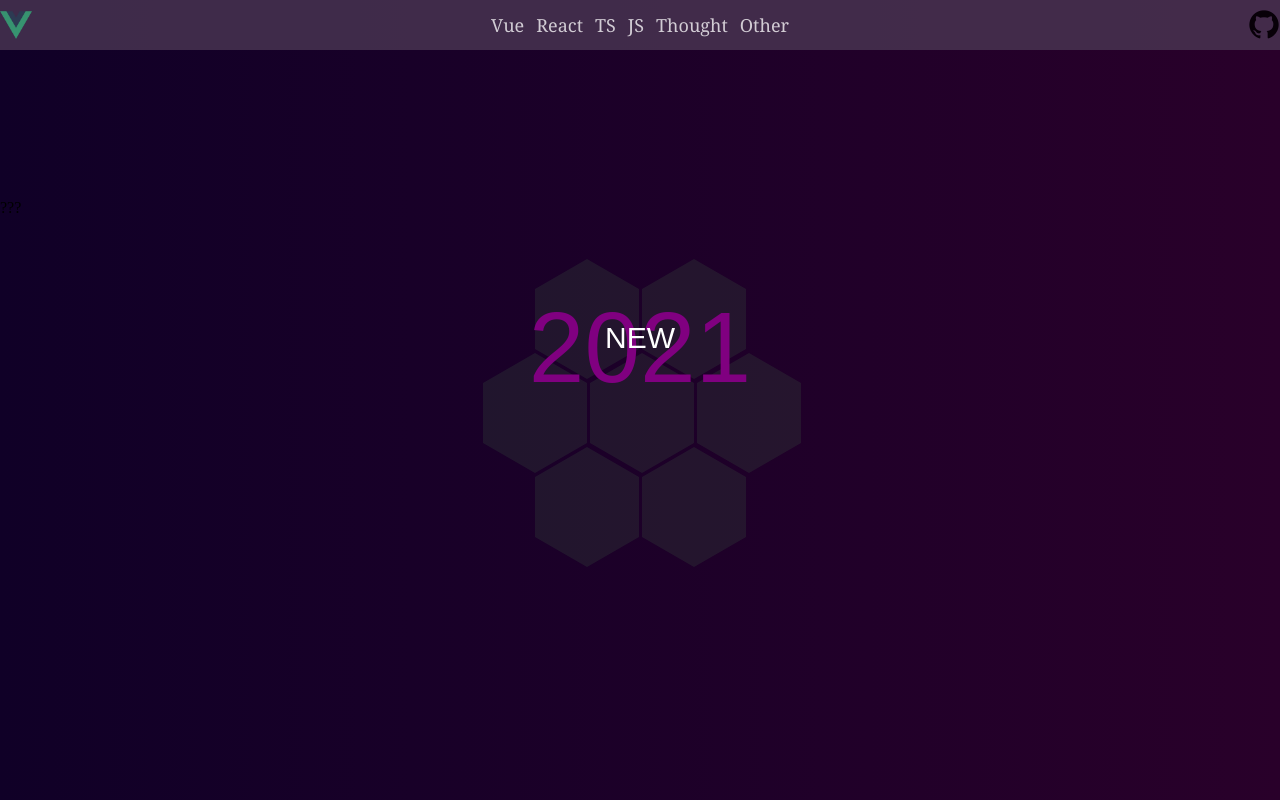
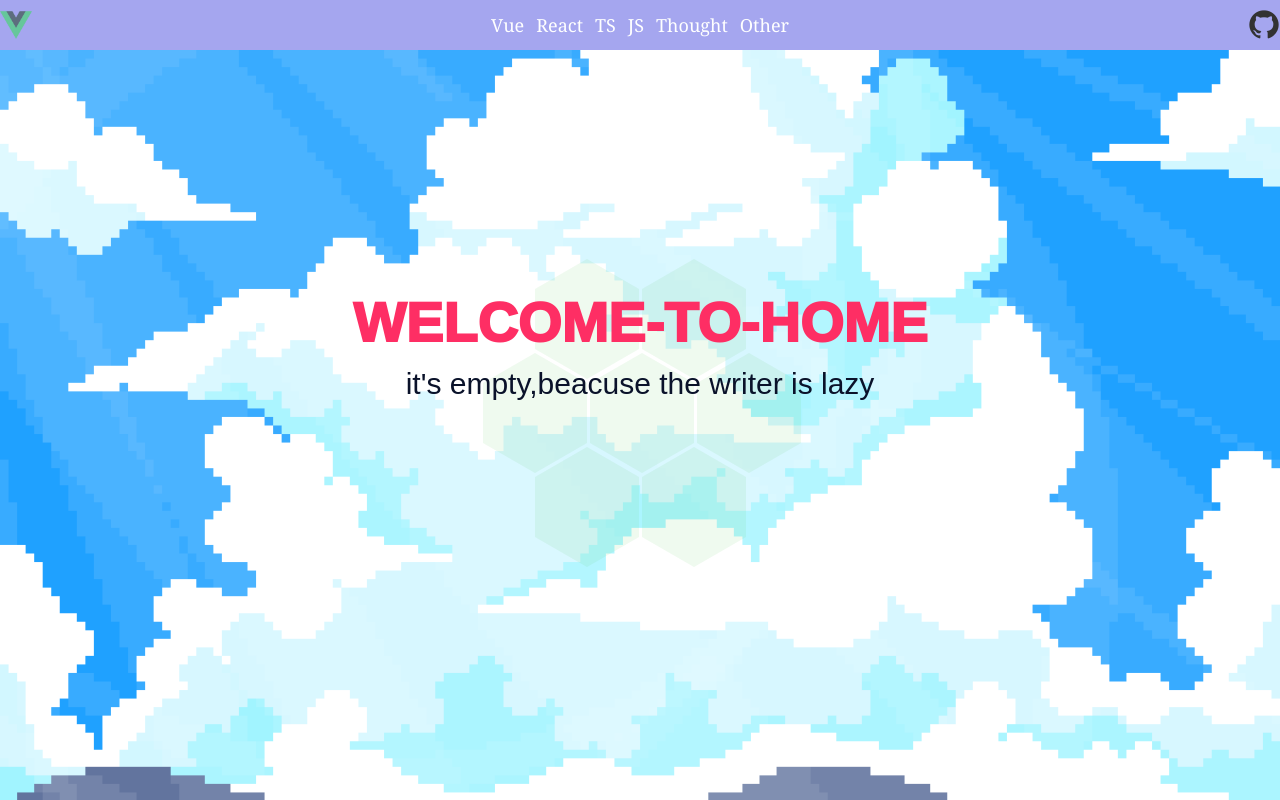
Before and after one commit to CheeseLeee/blow, a Vue app: page /home in a window 1280 px wide. Shown: the top 800 px of the page. Built offline with nearby package versions, Linux system fonts and the light colour scheme.

Commit message:
背景图改了下

```diff
--- a/src/components/public/headCom/HeadCom.vue
+++ b/src/components/public/headCom/HeadCom.vue
@@ -79,7 +79,7 @@ console.log(flag)
     justify-content:space-between;
     align-items: center;
     transition: all 0.5s;
-     background-color: #4A3653;
+     background-color: #8f91ec;
 }
 .notTop-head{
     position: fixed;
@@ -88,7 +88,7 @@ console.log(flag)
     height: 30px;
     padding: 20px 0;
     opacity: 0.8;
-    background-color: #4A3653;
+    background-color: #8f91ec;
     display: flex;
     justify-content:space-between;
     align-items: center;
--- a/src/views/home/Home.vue
+++ b/src/views/home/Home.vue
@@ -15,10 +15,10 @@
             <div class="hex-box-mobile">
                 <img  src="../../assets/react.png" />
             </div>
+         <p class="home-mid-title">WELCOME-TO-HOME</p>
+        <p class="home-mid-new">it's empty,beacuse the writer is lazy</p>
+        </div>
 
-        </div>
-        <p class="home-mid-title">2021</p>
-        <p class="home-mid-new">NEW</p>
         <div>???</div>
     </div>
 </template>
@@ -29,39 +29,44 @@ import HeadCom from '../../components/public/headCom/HeadCom.vue'
 
 <style scope>
 .home-body{
+
+       width: 100%;
+       height: 1200px;
+     background-image: url('../../assets/coast.png');
+    background-repeat: no-repeat;
+    background-size: 100%;
     overflow: hidden;
 }
 .home-mid-new{
     position:relative;
-    top:13%;
+    top:21%;
     left:50%;
     transform: translateX(-50%);
     font-size: 30px;
     font-weight: 500;
     font-family: sans-serif;
     z-index: 99;
-    color:white;
+    color:#0A122A;
     text-align: center;
 }
 .home-mid-title{
+    text-transform: uppercase;
+    font-size: 56px;
+    font-weight: 1000;
     position:relative;
     top:20%;
     left:50%;
     transform: translateX(-50%);
-    font-size: 100px;
-    font-weight: 500;
     font-family: sans-serif;
     z-index: 99;
-    color:Purple;
+    color:#FE2E64;
     text-align: center;
 }
 .home{
     height: 1200px;
-    background-image: linear-gradient(to right, #100027 , #29002a);
-/*     background-image: url('../../assets/bgi.png');
-    background-repeat: no-repeat;
-    background-size: 100%;
-    height: 700px; */
+
+    height: 1200px;
+/*      background-image: linear-gradient(to right, #100027 , #29002a); */
 }
 .ccc{
     margin-left: 53px;
```
Also changed, not shown: src/assets/coast.png (added).
